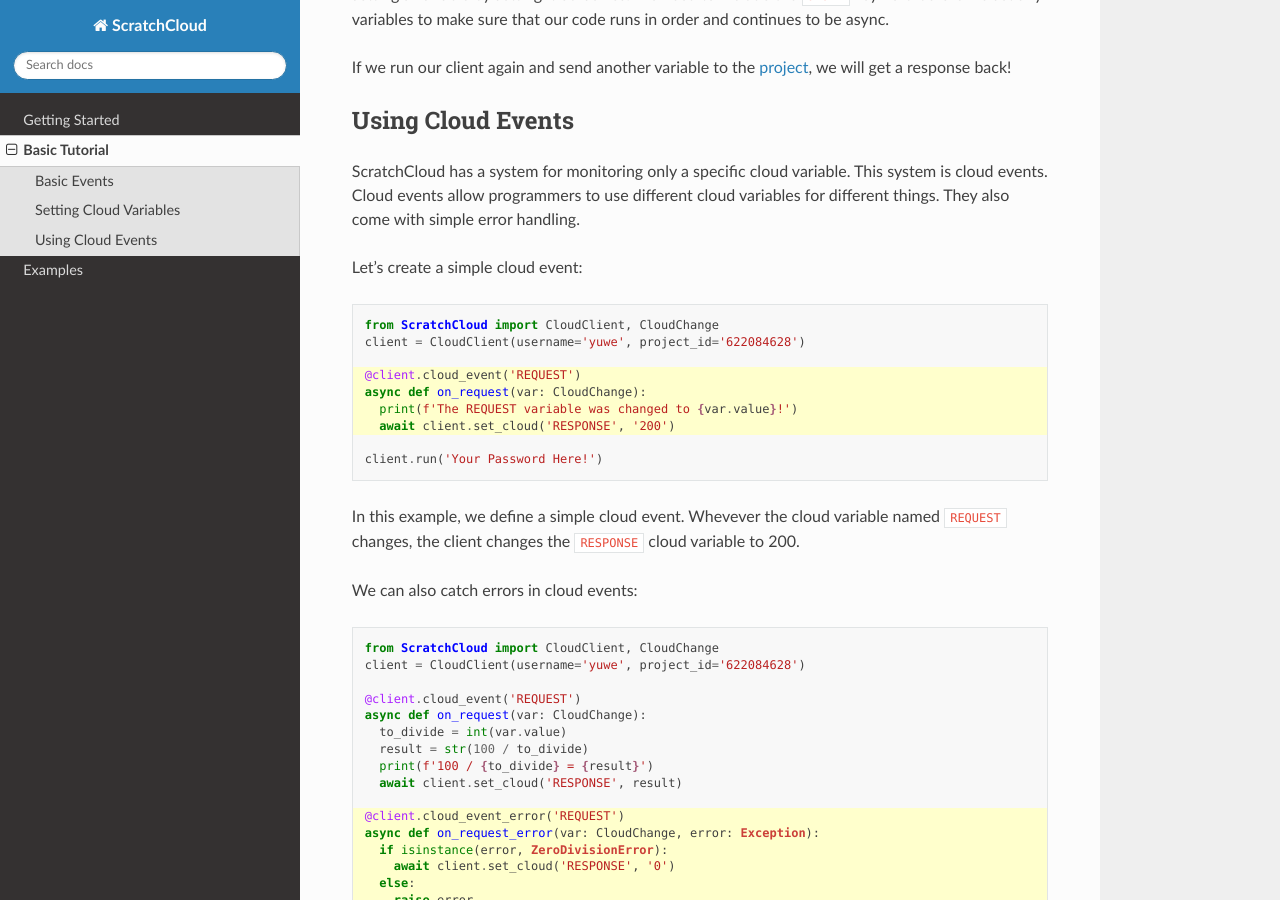
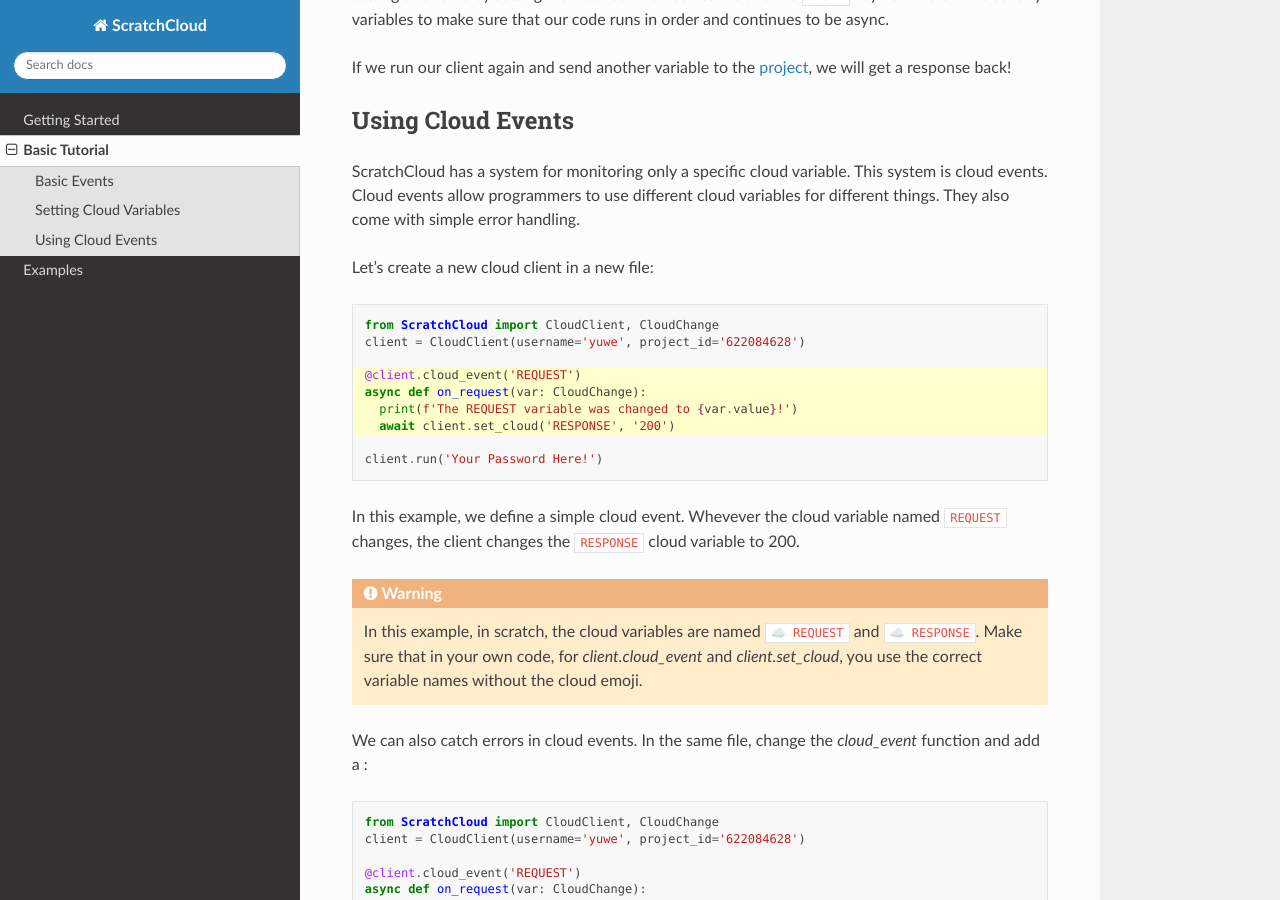
Before and after one commit to yuwex/scratchcloud, a Sphinx documentation site: the page built from sphinx/source/basic_tutorial.rst, in a window 1280 px wide and 900 px high, scrolled down 2239 px. Built offline with Sphinx 7.4.7 and the Read the Docs theme 2.0.0, drawn with Linux system fonts in a browser that asks for light colours; pages that are not in the unit, such as notebooks, are missing from menus.

Commit message:
added more info for clarification

```diff
--- a/sphinx/source/basic_tutorial.rst
+++ b/sphinx/source/basic_tutorial.rst
@@ -100,7 +100,7 @@
 
 ScratchCloud has a system for monitoring only a specific cloud variable. This system is cloud events. Cloud events allow programmers to use different cloud variables for different things. They also come with simple error handling.
 
-Let's create a simple cloud event:
+Let's create a new cloud client in a new file:
 
 .. code-block:: python
    :emphasize-lines: 4, 5, 6, 7
@@ -117,7 +117,11 @@
 
 In this example, we define a simple cloud event. Whevever the cloud variable named ``REQUEST`` changes, the client changes the ``RESPONSE`` cloud variable to 200.
 
-We can also catch errors in cloud events:
+.. warning::
+  In this example, in scratch, the cloud variables are named ``☁️ REQUEST`` and ``☁️ RESPONSE``.
+  Make sure that in your own code, for `client.cloud_event` and `client.set_cloud`, you use the correct variable names without the cloud emoji.
+
+We can also catch errors in cloud events. In the same file, change the `cloud_event` function and add a :
 
 .. code-block:: python
    :emphasize-lines: 11, 12, 13, 14, 15, 16
```
